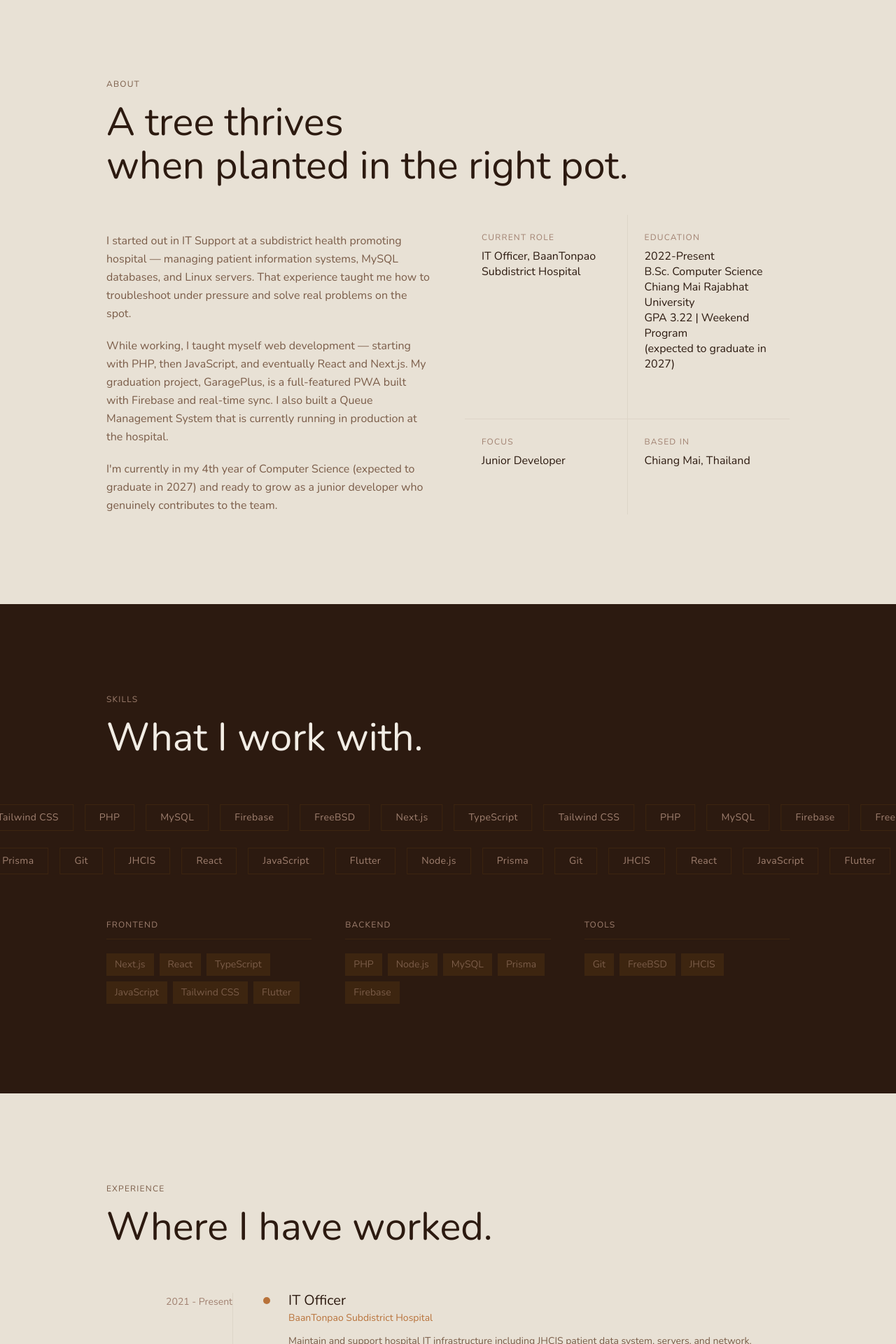
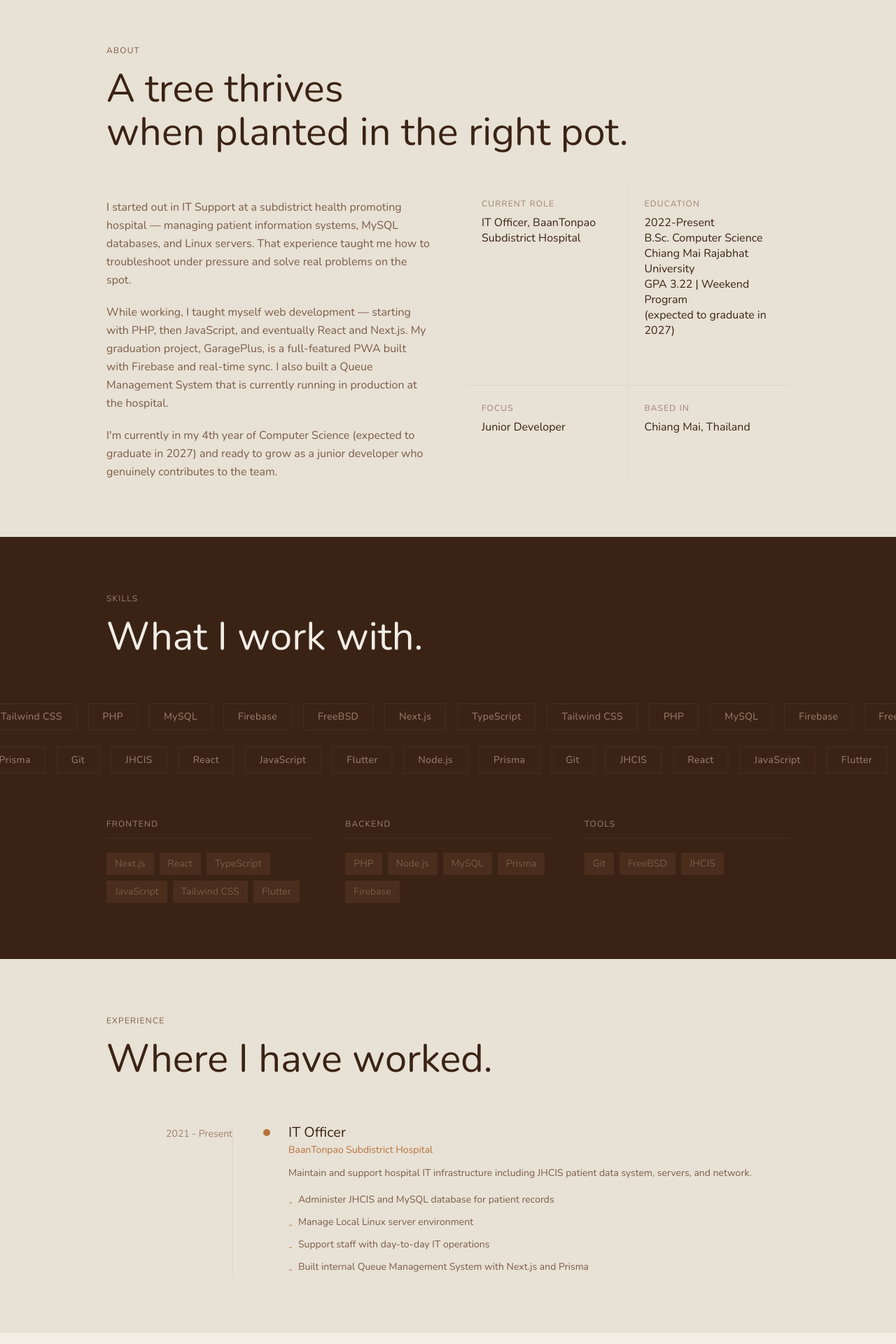
Before and after one commit to Magub-zwp/suwapit-portfolio, a Next.js app: page / in a window 1280 px wide. Shown: the part 880-2800 px from the top of the page at 70% size. Built offline with nearby package versions, Linux system fonts and the light colour scheme.

Commit message:
fix: spacing page and chang tone skill page light up5%

```diff
--- a/src/app/globals.css
+++ b/src/app/globals.css
@@ -7,8 +7,8 @@
   /* ── Colors ── */
   --color-warm:         #F2EDE5;   /* page background        → bg-warm        */
   --color-surface:      #E8E1D5;   /* card / section bg      → bg-surface      */
-  --color-dark:         #2C1A10;   /* text + dark section bg → bg-dark, text-dark */
-  --color-dark-2:       #3D2510;   /* hover state on dark    → bg-dark-2       */
+  --color-dark:         #3A2315;   /* text + dark section bg → bg-dark, text-dark */
+  --color-dark-2:       #4A2D1C;   /* hover state on dark    → bg-dark-2       */
   --color-muted:        #7A5C48;   /* secondary text         → text-muted      */
   --color-cream:        #F2EDE5;   /* light text on dark bg  → text-cream      */
   --color-subtle:       #A08070;   /* placeholder / caption  → text-subtle     */
--- a/src/components/sections/About.tsx
+++ b/src/components/sections/About.tsx
@@ -6,7 +6,7 @@ export default function About() {
   const facts = t.about.facts;
 
   return (
-    <section id="about" className="py-20 md:py-32 bg-surface">
+    <section id="about" className="py-12 md:py-20 bg-surface">
       <div className="max-w-5xl mx-auto px-6">
         <p className="font-sans text-xs tracking-widest uppercase text-muted mb-4">{t.about.label}</p>
         <h2
--- a/src/components/sections/Contact.tsx
+++ b/src/components/sections/Contact.tsx
@@ -29,7 +29,7 @@ export default function Contact() {
   };
 
   return (
-    <section id="contact" className="py-20 md:py-32 bg-dark">
+    <section id="contact" className="py-12 md:py-20 bg-dark">
       <div className="max-w-5xl mx-auto px-6">
         <div className="grid grid-cols-1 gap-12 md:gap-16 md:grid-cols-2">
           <div>
--- a/src/components/sections/Experience.tsx
+++ b/src/components/sections/Experience.tsx
@@ -6,7 +6,7 @@ export default function Experience() {
   const experiences = t.experience.items;
 
   return (
-    <section id="experience" className="py-20 md:py-32 bg-surface">
+    <section id="experience" className="py-12 md:py-20 bg-surface">
       <div className="max-w-5xl mx-auto px-6">
         <p className="font-sans text-xs tracking-widest uppercase text-muted mb-4">{t.experience.label}</p>
         <h2
--- a/src/components/sections/Projects.tsx
+++ b/src/components/sections/Projects.tsx
@@ -8,7 +8,7 @@ export default function Projects() {
   const rest = projects.filter((p) => !p.featured);
 
   return (
-    <section id="projects" className="py-20 md:py-32">
+    <section id="projects" className="py-12 md:py-20">
       <div className="max-w-5xl mx-auto px-6">
         <p className="font-sans text-xs tracking-widest uppercase text-muted mb-4">{t.projects.label}</p>
         <h2
--- a/src/components/sections/Skills.tsx
+++ b/src/components/sections/Skills.tsx
@@ -24,7 +24,7 @@ export default function Skills() {
   );
 
   return (
-    <section id="skills" className="py-20 md:py-32 bg-dark overflow-hidden">
+    <section id="skills" className="py-12 md:py-20 bg-dark overflow-hidden">
       <div className="max-w-5xl mx-auto px-6 mb-12 md:mb-16">
         <p className="font-sans text-xs tracking-widest uppercase text-subtle mb-4">{t.skills.label}</p>
         <h2
```
